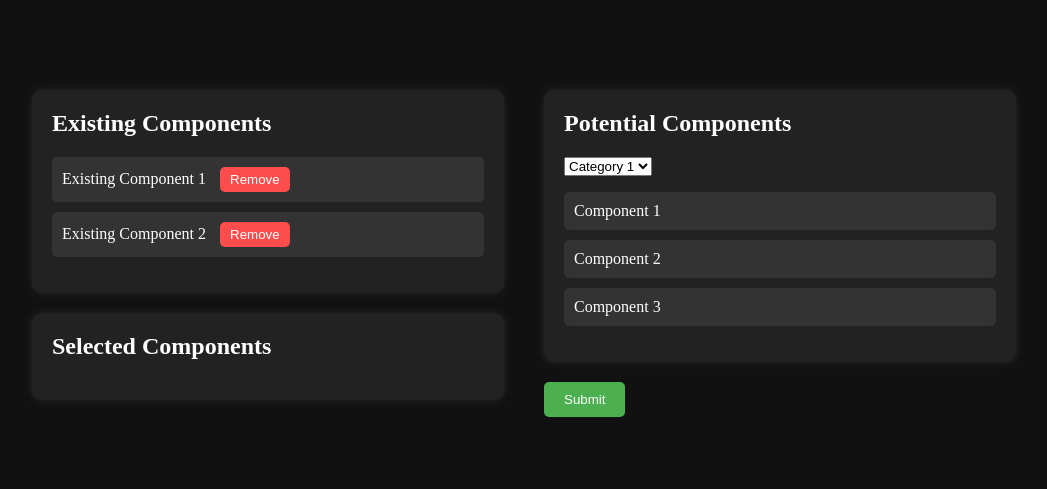
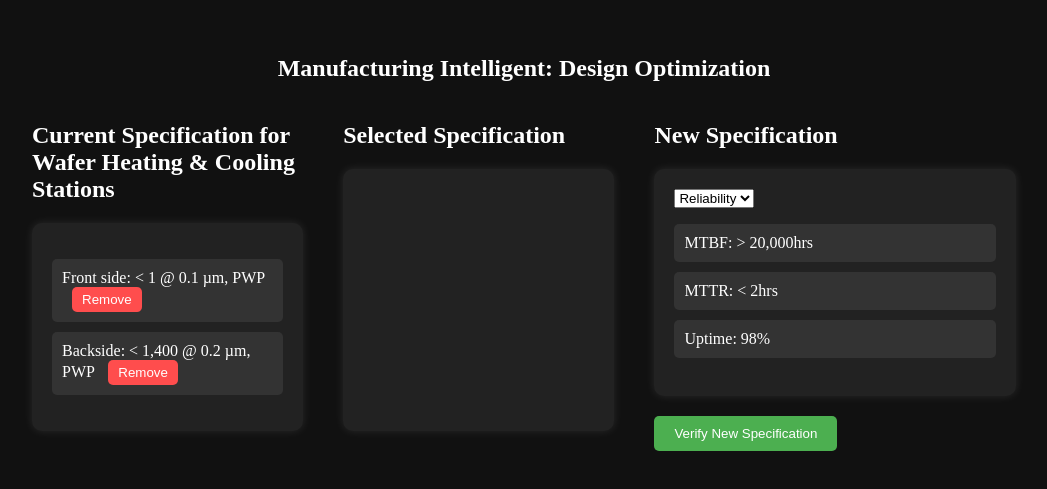
Before and after one commit to dantenvmt/Isaca-2024, a React (Create React App) app: page / in a window 1280 px wide. Shown: the part 135-624 px from the top of the page, without its empty margins (116-1163 px from the left). Built offline with nearby package versions, Linux system fonts and the light colour scheme.

Commit message:
another commit to main

```diff
--- a/src/Pages/Home.css
+++ b/src/Pages/Home.css
@@ -8,44 +8,58 @@ body {
     justify-content: center;
     align-items: center;
   }
-#root{
+
+  #root {
     width: 100%;
     display: flex;
     justify-content: center;
   }
-.divshit{
+
+  .divshit {
     width: 100%;
     display: flex;
     justify-content: center;
   }
+
   .container {
     display: flex;
+    flex-direction: column;
     width: 80%;
     height: 80%;
     margin-bottom: 20px;
   }
 
-.left-section {
-    width: 50%;
-    padding: 20px;
+  .title {
+    text-align: center;
+    font-size: 24px;
+    margin-bottom: 20px;
+    color: #fff;
   }
 
-.existing-components,
-.selected-components {
-    background-color: #222;
-    padding: 20px;
-    border-radius: 10px;
-    box-shadow: 0 0 10px rgba(255, 255, 255, 0.1);
-    margin-bottom: 20px;
+  .content {
+    display: flex;
+    flex-grow: 1;
   }
 
+  .left-section,
+  .middle-section,
   .right-section {
-    width: 50%;
     padding: 20px;
     display: flex;
     flex-direction: column;
   }
 
+  .left-section,
+  .middle-section {
+    flex-basis: 30%;
+  }
+
+  .right-section {
+    flex-basis: 40%;
+  }
+
+  .existing-components,
+  .selected-components,
   .potential-components {
     background-color: #222;
     padding: 20px;
@@ -94,20 +108,6 @@ li:hover {
     margin-top: 0;
   }
 
-.button-container {
-    margin-top: 20px;
-}
-
-button {
-    margin-right: 10px;
-    padding: 10px 20px;
-    background-color: #4CAF50;
-    color: #fff;
-    border: none;
-    border-radius: 5px;
-    cursor: pointer;
-}
-
   #submitButton {
     align-self: flex-end;
     padding: 10px 20px;
--- a/src/Pages/Home.js
+++ b/src/Pages/Home.js
@@ -4,15 +4,15 @@ import { Link } from "react-router-dom";
 
 const Home = () => {
   const [selectedComponents, setSelectedComponents] = useState({
-    category1: [],
-    category2: [],
-    category3: []
+    Reliability: [],
+    Facilities: [],
+    Interface: []
   });
 
   const allComponents = useMemo(() => ({
-    category1: ['Component 1', 'Component 2', 'Component 3'],
-    category2: ['Component 4', 'Component 5', 'Component 6'],
-    category3: ['Component 7', 'Component 8', 'Component 9']
+    Reliability: ['MTBF: > 20,000hrs', 'MTTR: < 2hrs', 'Uptime: 98%'],
+    Facilities: ['Chiller Fluid: 20°C @ > 1.7 GPM, 60 PSIG', 'Vacuum: 17 in-Hg min @ 1.5 SCFM', 'CDA: 60-90 PSIG, 1 SCFM'],
+    Interface: ['Standard hardware BOLTS interface.', 'Custom hardware interfaces available.']
   }), []);
 
   const handlePotentialListClick = useCallback((event) => {
@@ -123,32 +123,37 @@ const Home = () => {
   return (
     <div className='divshit'>
       <div className="container">
+        <h1 className="title">Manufacturing Intelligent: Design Optimization</h1>
+        <div className="content">
           <div className="left-section">
+            <h2>Current Specification for Wafer Heating & Cooling Stations</h2>
             <div className="existing-components">
-            <h2>Existing Components</h2>
               <ul id="existingList">
-              <li>Existing Component 1 <button className="remove-button">Remove</button></li>
-              <li>Existing Component 2 <button className="remove-button">Remove</button></li>
+                <li>Front side: &lt; 1 @ 0.1 µm, PWP<button className="remove-button">Remove</button></li>
+                <li>Backside: &lt; 1,400 @ 0.2 µm, PWP<button className="remove-button">Remove</button></li>
               </ul>
             </div>
+          </div>
+          <div className="middle-section">
+            <h2>Selected Specification</h2>
             <div className="selected-components">
-            <h2>Selected Components</h2>
               <div id="selectedCategories"></div>
             </div>
           </div>
           <div className="right-section">
+            <h2>New Specification</h2>
             <div className="potential-components">
-            <h2>Potential Components</h2>
               <select id="categorySelect">
-              <option value="category1">Category 1</option>
-              <option value="category2">Category 2</option>
-              <option value="category3">Category 3</option>
+                <option value="Reliability">Reliability</option>
+                <option value="Facilities">Facilities</option>
+                <option value="Interface">Interface</option>
               </select>
               <ul id="potentialList"></ul>
             </div>
             <Link to="/AI">
-            <button id="submitButton">Submit</button>
+              <button id="submitButton">Verify New Specification</button>
             </Link>
+          </div>
         </div>
       </div>
     </div>
```
Lines whose indentation alone changed are shown as unchanged.
